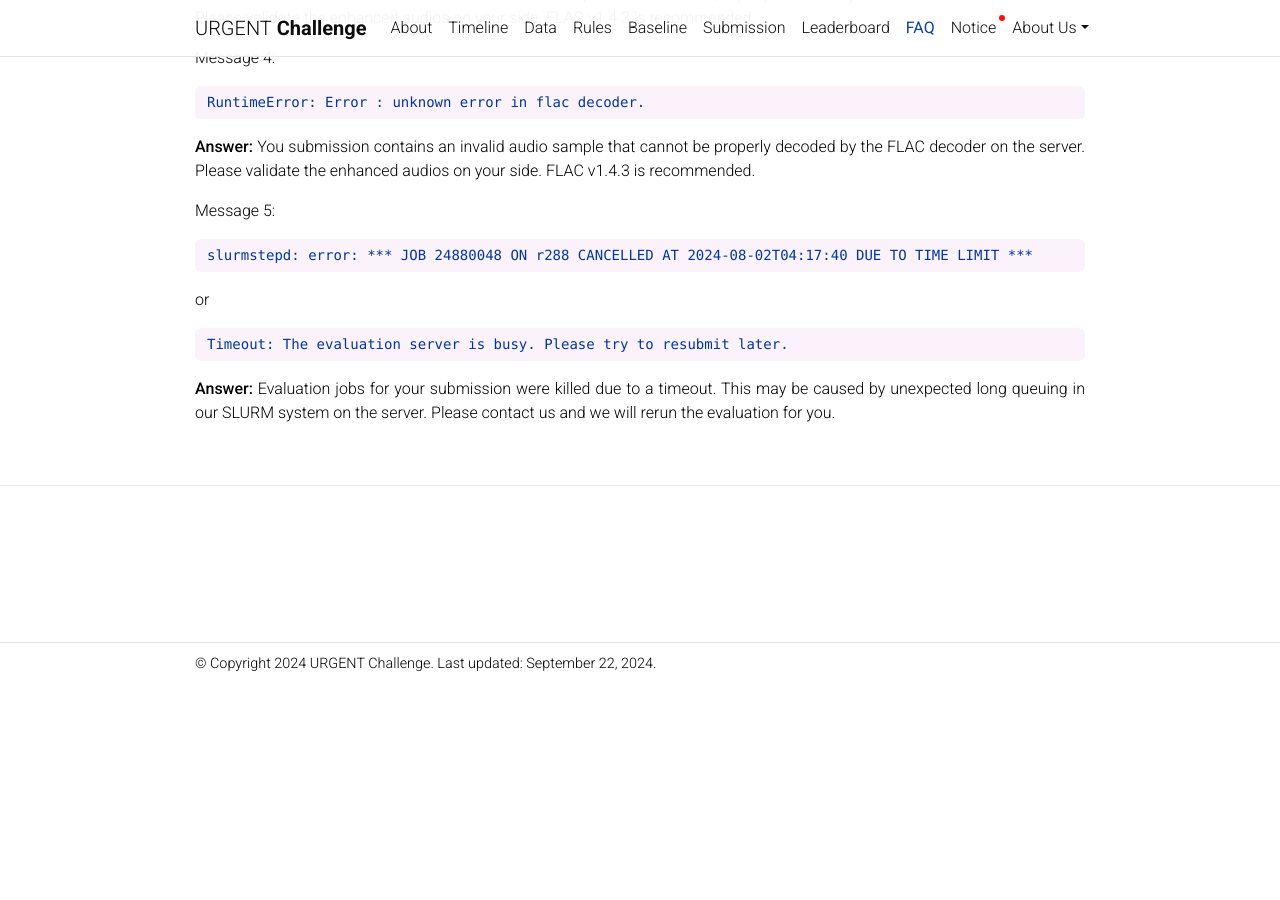
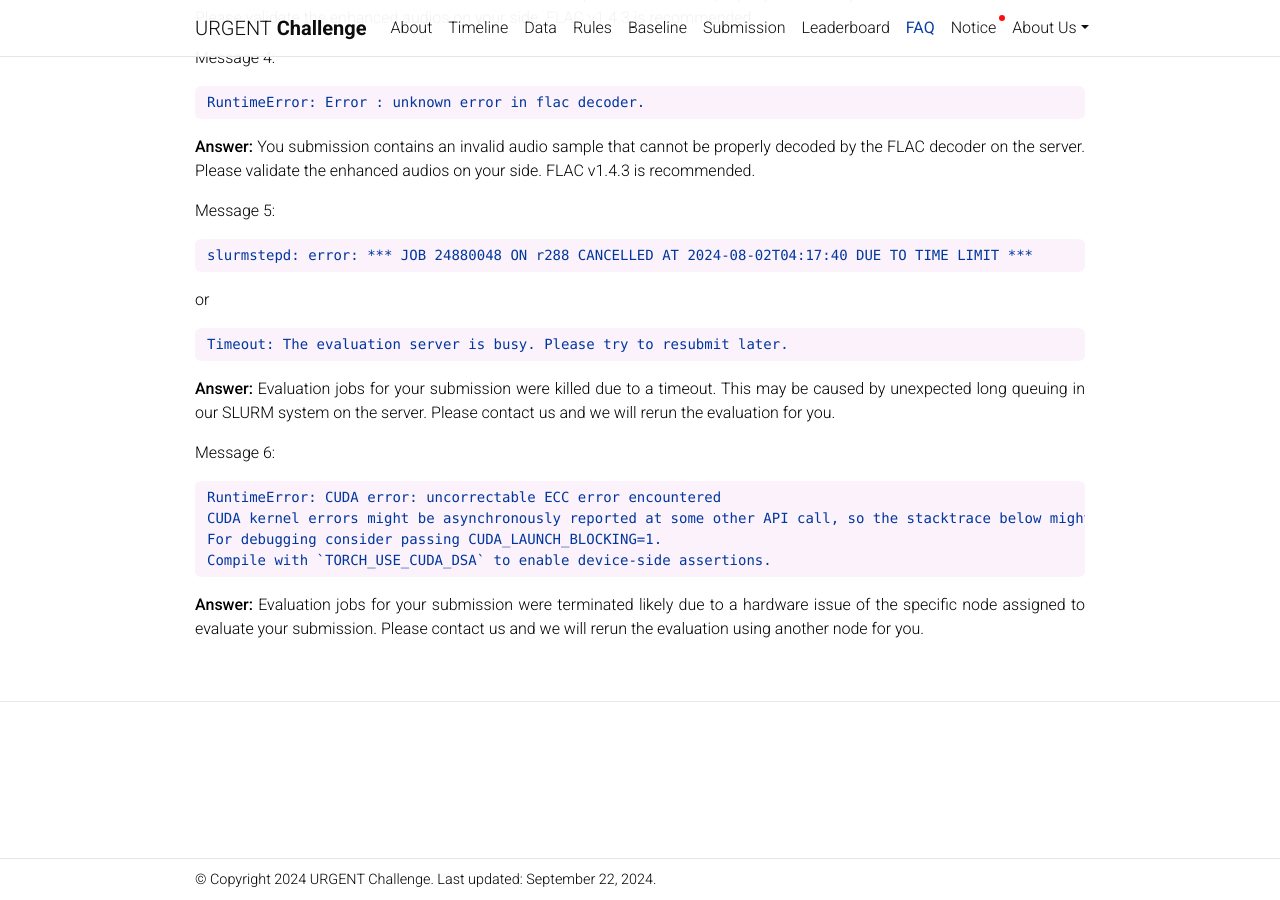
Before and after one commit to urgent-challenge/urgent2024, a Jekyll site: the page built from _pages/faq.md, in a window 1280 px wide and 900 px high, scrolled down 913 px. Built offline with Jekyll 4.4.1, drawn with Linux system fonts in a browser that asks for light colours; comment, search, counter and statistics services are not loaded; a style sheet for code colours, icons or effects is not loaded; before the commit the page ends 1597 px from its top, so only the background shows below that.

````diff
--- a/_includes/header.html
+++ b/_includes/header.html
@@ -1,6 +1,6 @@
     <script type="text/javascript">
       $(function() {
-        const latestCode = '20240920';
+        const latestCode = '20240922';
         const cookiesEnabled = navigator.cookieEnabled;
 
         // Function to get cookie value
--- a/_pages/faq.md
+++ b/_pages/faq.md
@@ -61,3 +61,14 @@ Timeout: The evaluation server is busy. Please try to resubmit later.
 ```
 
 **Answer:** Evaluation jobs for your submission were killed due to a timeout. This may be caused by unexpected long queuing in our SLURM system on the server. Please contact us and we will rerun the evaluation for you.
+
+
+Message 6:
+```
+RuntimeError: CUDA error: uncorrectable ECC error encountered
+CUDA kernel errors might be asynchronously reported at some other API call, so the stacktrace below might be incorrect.
+For debugging consider passing CUDA_LAUNCH_BLOCKING=1.
+Compile with `TORCH_USE_CUDA_DSA` to enable device-side assertions.
+```
+
+**Answer:** Evaluation jobs for your submission were terminated likely due to a hardware issue of the specific node assigned to evaluate your submission. Please contact us and we will rerun the evaluation using another node for you.
````
Also changed, not shown: _pages/data.md (+3 -1 lines), _pages/notice.md (+3 -1 lines), _pages/submission.md (+3 -1 lines).
